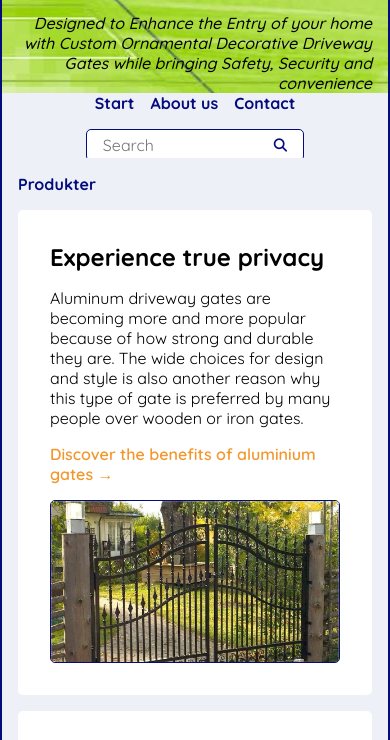
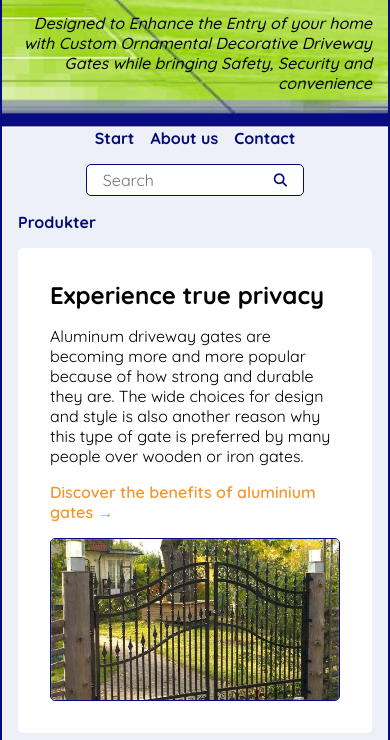
Before and after one commit to hannakinnander/gor-om-mig, a website: page index.html in a window 390 px wide. Shown: the part 32-772 px from the top of the page. Drawn offline with Linux system fonts and the light colour scheme.

Commit message:
changed the header and rearranged the elements so it's easier to make it responsive

```diff
--- a/index.html
+++ b/index.html
@@ -12,6 +12,7 @@
 </head>
 <body>
     <header>
+        <div class ="header-img">
             <div class="contact-information">
                 <p>L.A. Ornamental Corp - 3808 N.W 82nd Street - Miami, Florida 33147 |</p>
                 <p>Phone: <span><a href="#">305-696-0419</a></span> |</p>
@@ -25,6 +26,7 @@
                     </p>
                 </div>
             </div>
+        </div>
         <nav class="header-menu">
             <div class="header-menu-links">
                 <a href="index.html">Start</a>
@@ -35,7 +37,6 @@
                 <input type="text" placeholder="Search">
                 <button><i class="fa-solid fa-magnifying-glass"></i></button>
             </div>
-
         </nav>
     </header>
     <div class="main-content">
--- a/src/components/_header.scss
+++ b/src/components/_header.scss
@@ -8,13 +8,15 @@ body {
 }
 
 header {
+    max-width: 1300px;
+    @include make-flex-column;
+    @include sideborder;
+}
+.header-img {
+    @include make-flex-column;
     background-image: url('/img/header-1300x160.jpg');
     background-repeat: no-repeat;
-    max-width: 1300px;
-    height: 190px;
-    @include make-flex-column;
-    justify-content: space-between;
-    @include sideborder;
+    height: 160px;
 }
 
 .contact-information {
@@ -26,7 +28,6 @@ header {
     padding: 4px;
     width: fit-content;
     font-size: small;
-    flex-wrap: wrap;
     gap: 4px;
 
     a {
@@ -38,11 +39,9 @@ header {
 }
 .logo-and-slogan-div {
     @include make-flex;
-    justify-content: space-between;
-    flex: 1;
+    gap: 2rem;
     margin-top: 5px;
     h1 {
-        // background-color: $blue-color;
         color: $orange-color;
         text-shadow: 2px 2px 3px rgb(46, 46, 46);
         height: fit-content;
@@ -51,7 +50,7 @@ header {
         font-weight: 700;
     }
     .slogan-div {
-        flex: 1;
+         flex: 1;
         .slogan {
             font-size: clamp(1rem, 2vw, 20px);
             text-align: end;
@@ -65,7 +64,6 @@ header {
     max-width: 1300px;
     @include make-flex;
     justify-content: space-between;
-    // gap: 1rem;
     align-items: center;
     background-color: $grey-color;
     .header-menu-links {
```
Also changed, not shown: dist/styles.css, 1 other file. Lines whose indentation alone changed are shown as unchanged.
